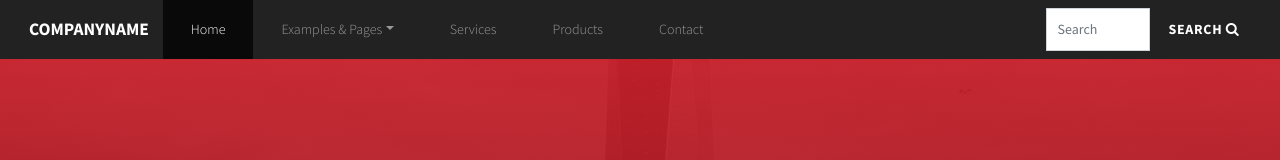
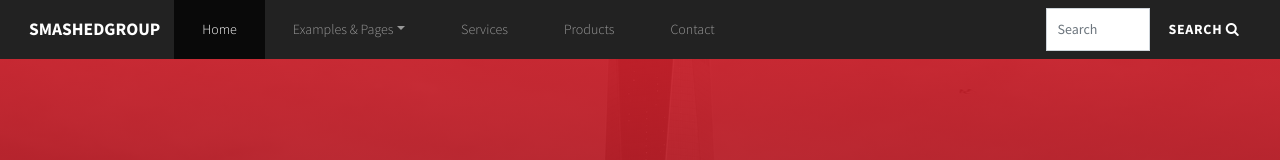
Before and after one commit to MillerMac/smashedgroup, a plain HTML site: page index.html in a window 1280 px wide. Shown: the top 160 px of the page. Drawn offline with nearby package versions, Linux system fonts and the light colour scheme.

Commit message:
testing making changes

```diff
--- a/index.html
+++ b/index.html
@@ -1,7 +1,7 @@
 <!doctype html>
 <html lang="en">
 	<head>
-        <title>MyCompany - ZyPop Web Templates</title>
+        <title>Smashed Group</title>
 
         <meta charset="utf-8">
         <meta name="viewport" content="width=device-width, initial-scale=1, shrink-to-fit=no">
@@ -21,7 +21,7 @@
             <div class="container">
 
                 <!-- Company name shown on mobile -->
-                <a class="navbar-brand" href="#"><span>Company</span>Name</a>
+                <a class="navbar-brand" href="#"><span>Smashed</span>Group</a>
 
                 <!-- Mobile menu toggle -->
                 <button class="navbar-toggler" type="button" data-toggle="collapse" data-target="#mainNavbar" aria-controls="mainNavbar" aria-expanded="false" aria-label="Toggle navigation">
```
